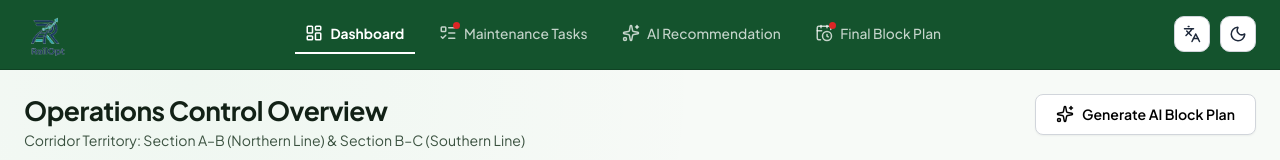
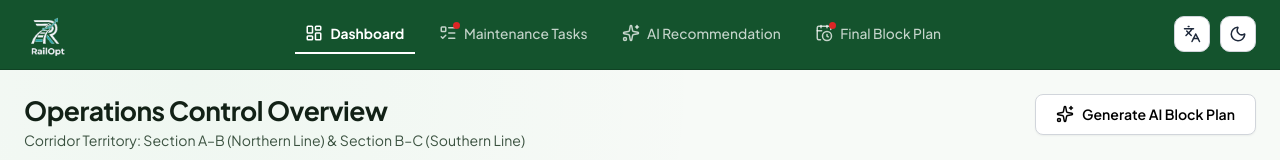
Before and after one commit to mukuljindal161-cmd/prototype_2, a React (Vite) app: page / in a window 1280 px wide. Shown: the top 160 px of the page. Built offline with nearby package versions, Linux system fonts and the light colour scheme.

Commit message:
Always use logo-dark.png since navbar is dark green in both modes

```diff
--- a/src/components/Navbar.tsx
+++ b/src/components/Navbar.tsx
@@ -44,7 +44,7 @@ export const Navbar: React.FC<NavbarProps> = ({
           title="RailOpt"
         >
           <img
-            src={theme === 'dark' ? '/logo-dark.png' : '/logo.png'}
+            src="/logo-dark.png"
             alt="RailOpt Logo"
             className="brand-logo-img"
           />
```
